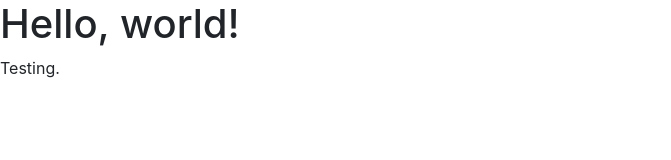
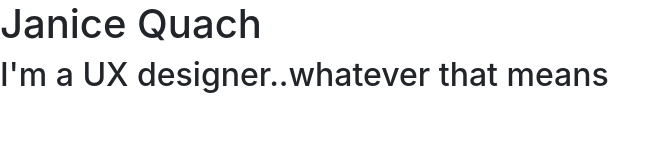
Before and after one commit to janice-quach/janice-quach.github.io, a plain HTML site: page index.html in a window 1280 px wide. Shown: the whole page, without its empty margins (0-671 px from the left). Drawn offline with nearby package versions, Linux system fonts and the light colour scheme.

Commit message:
headings

```diff
--- a/index.html
+++ b/index.html
@@ -9,13 +9,13 @@
     <link rel="stylesheet" href="https://stackpath.bootstrapcdn.com/bootstrap/4.1.3/css/bootstrap.min.css" integrity="sha384-MCw98/SFnGE8fJT3GXwEOngsV7Zt27NXFoaoApmYm81iuXoPkFOJwJ8ERdknLPMO" crossorigin="anonymous">
     <link rel="stylesheet" type="text/css" href="index.css">
 
-    <title>Hello, world!</title>
+    <title>Janice Quach</title>
   </head>
   <body>
 
     <!-- My code goes here -->
-    <h1>Hello, world!</h1>
-    Testing.
+    <h1>Janice Quach</h1>
+    <h2>I'm a UX designer..whatever that means</h2>
 
     <!-- Optional JavaScript -->
     <!-- jQuery first, then Popper.js, then Bootstrap JS -->
```
